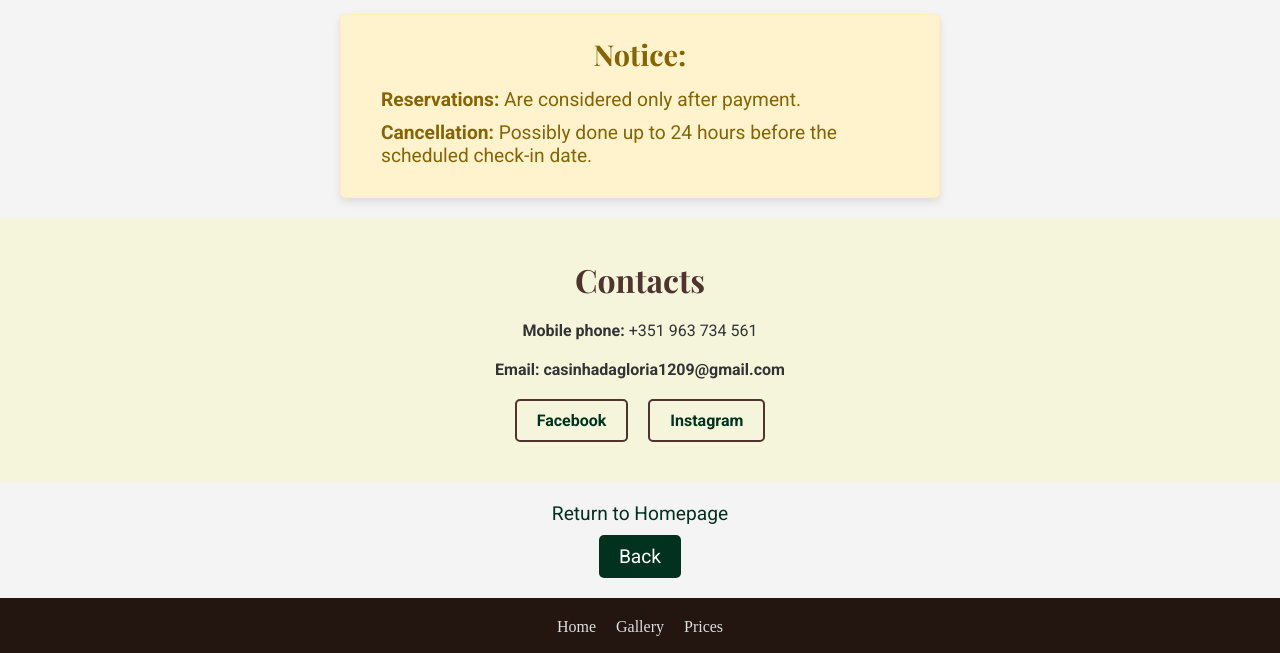
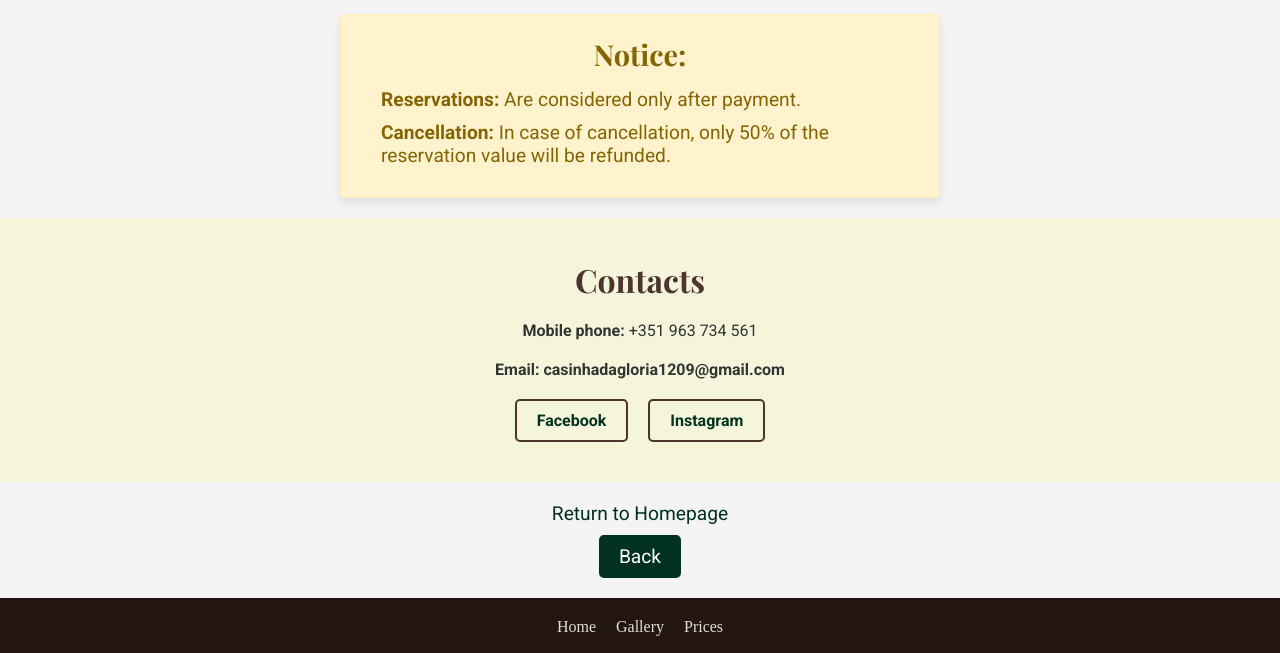
Before and after one commit to RicardoSaldanha5/english-tabelas-casinha-da-gloria, a plain HTML site: page index.html in a window 1280 px wide. Shown: the part 3280-3933 px from the top of the page. Drawn offline with nearby package versions, Linux system fonts and the light colour scheme.

Commit message:
atualizado

```diff
--- a/index.html
+++ b/index.html
@@ -279,7 +279,7 @@
         <section class="warning-section" id="cancel">
             <h2>Notice:</h2>
             <p class="conditions"><strong>Reservations:</strong> Are considered only after payment.</p>
-            <p class="conditions"><strong>Cancellation:</strong> Possibly done up to 24 hours before the scheduled check-in date.</p>
+            <p class="conditions"><strong>Cancellation:</strong> In case of cancellation, only 50% of the reservation value will be refunded.</p>
         </section>
 
         <section id="contactos">
```
